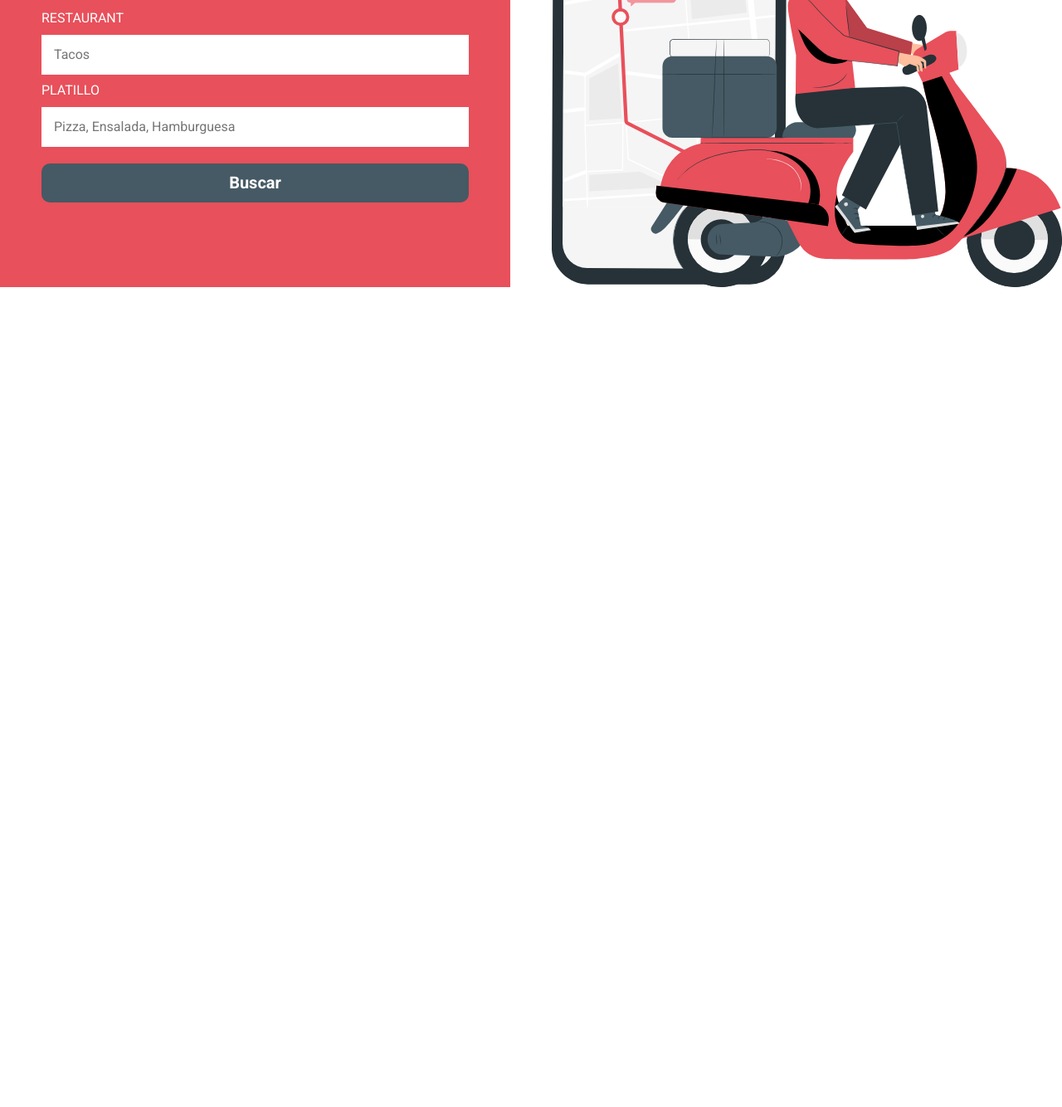
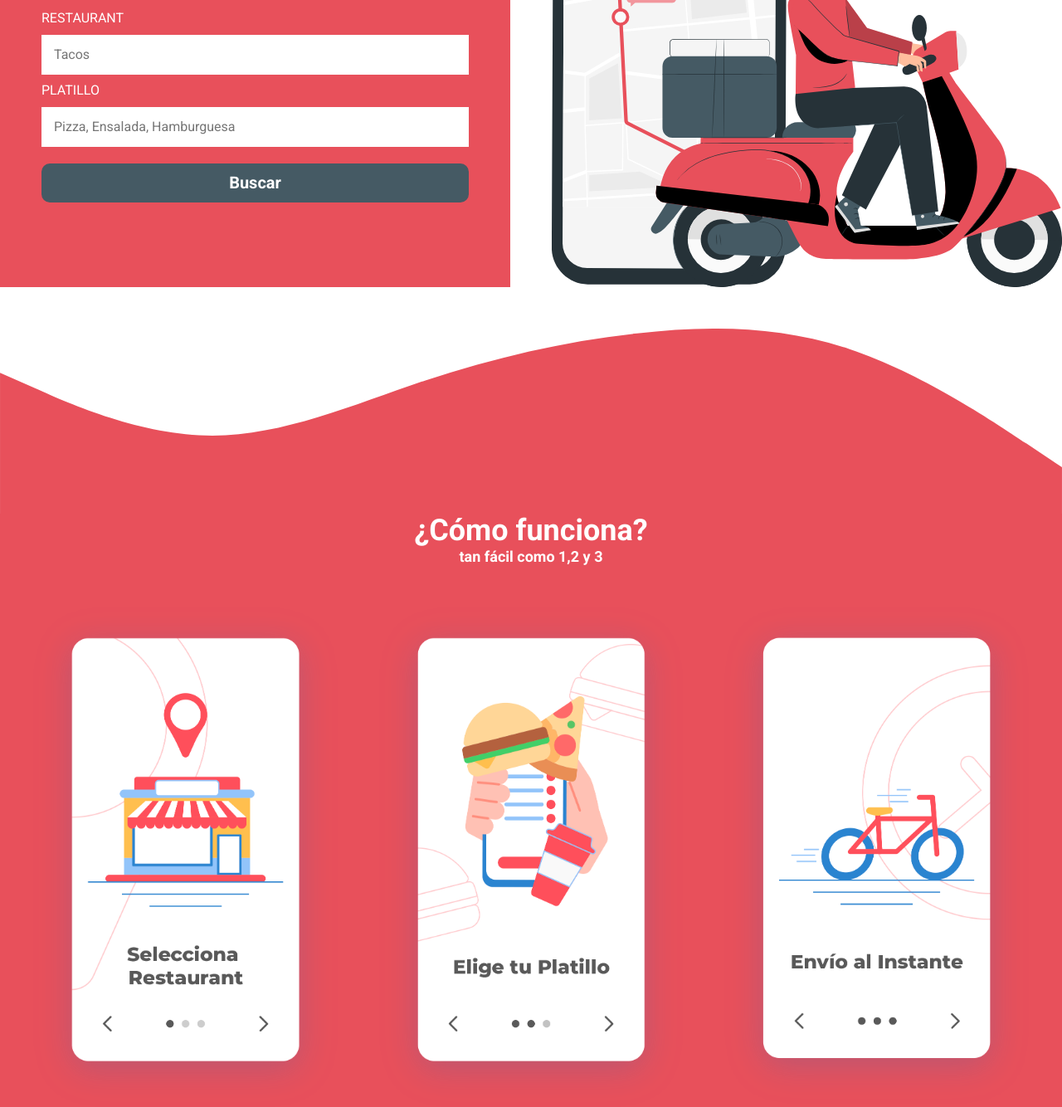
Before and after one commit to DeveloperMAC2023/Delivery, a website: page index.html in a window 1280 px wide. Shown: the part 469-1803 px from the top of the page at 83% size. Before the commit the page ends 815 px from the top, so only its background shows below. Drawn offline with Linux system fonts and the light colour scheme.

Commit message:
Finalizada la rama Pasos

```diff
--- a/index.html
+++ b/index.html
@@ -24,6 +24,7 @@
             <a href="#" class="navegacion__link navegacion__link--registrar">Registrar Restaurant</a>
         </nav>
     </header>
+
     <!-- FORMULARIO -->
     <section class="formulario__grid">
         <div class="formulario__contenido">
@@ -45,5 +46,24 @@
         </div>
 
     </section>
+
+    <!-- PASOS -->
+    <section class="pasos">
+        <img class="pasos__wave" src="build/img/wave.svg" alt="imagen wave">
+        <div class="pasos__contenido">
+            <h2 class="pasos__heading">¿Cómo funciona? <span class="pasos__heading--descripcion">tan fácil como 1,2 y 3</span></h2>
+            <div class="pasos__grid contenedor">
+                <div class="pasos__paso">
+                    <img class="pasos__imagen" src="build/img/paso_1.png" alt="imagen paso">
+                </div>
+                <div class="pasos__paso">
+                    <img class="pasos__imagen" src="build/img/paso_2.png" alt="imagen paso">
+                </div>
+                <div class="pasos__paso">
+                    <img class="pasos__imagen" src="build/img/paso_3.png" alt="imagen paso">
+                </div>
+            </div>
+        </div>
+    </section>
 </body>
 </html>
--- a/src/scss/app.scss
+++ b/src/scss/app.scss
@@ -1,3 +1,4 @@
 @use 'base';
 @use 'header';
 @use 'formulario';
+@use 'pasos';
--- /dev/null
+++ b/src/scss/pasos/_index.scss
@@ -0,0 +1 @@
+@forward 'pasos';
--- /dev/null
+++ b/src/scss/pasos/_pasos.scss
@@ -0,0 +1,32 @@
+@use 'base/variables' as v;
+@use 'base/mixins' as m;
+
+.pasos {
+    margin-top: 5rem;
+
+    &__contenido {
+        background-color: v.$primario;
+        margin-top: -1px;
+    }
+    &__heading {
+        text-align: center;
+        color: v.$blanco;
+        &--descripcion {
+            font-size: 1.8rem;
+            display: block;
+        }
+    }
+    &__grid {
+        @include m.tablet {
+            @include m.grid(3, v.$separacion);
+        }
+    }
+    &__imagen {
+        transition-property: transform;
+        transition-duration: 300ms;
+        &:hover {
+            transform: rotate(-4deg) scale(1.2);
+        }
+    }
+
+}
```
Also changed, not shown: build/css/app.css, 1 other file.
